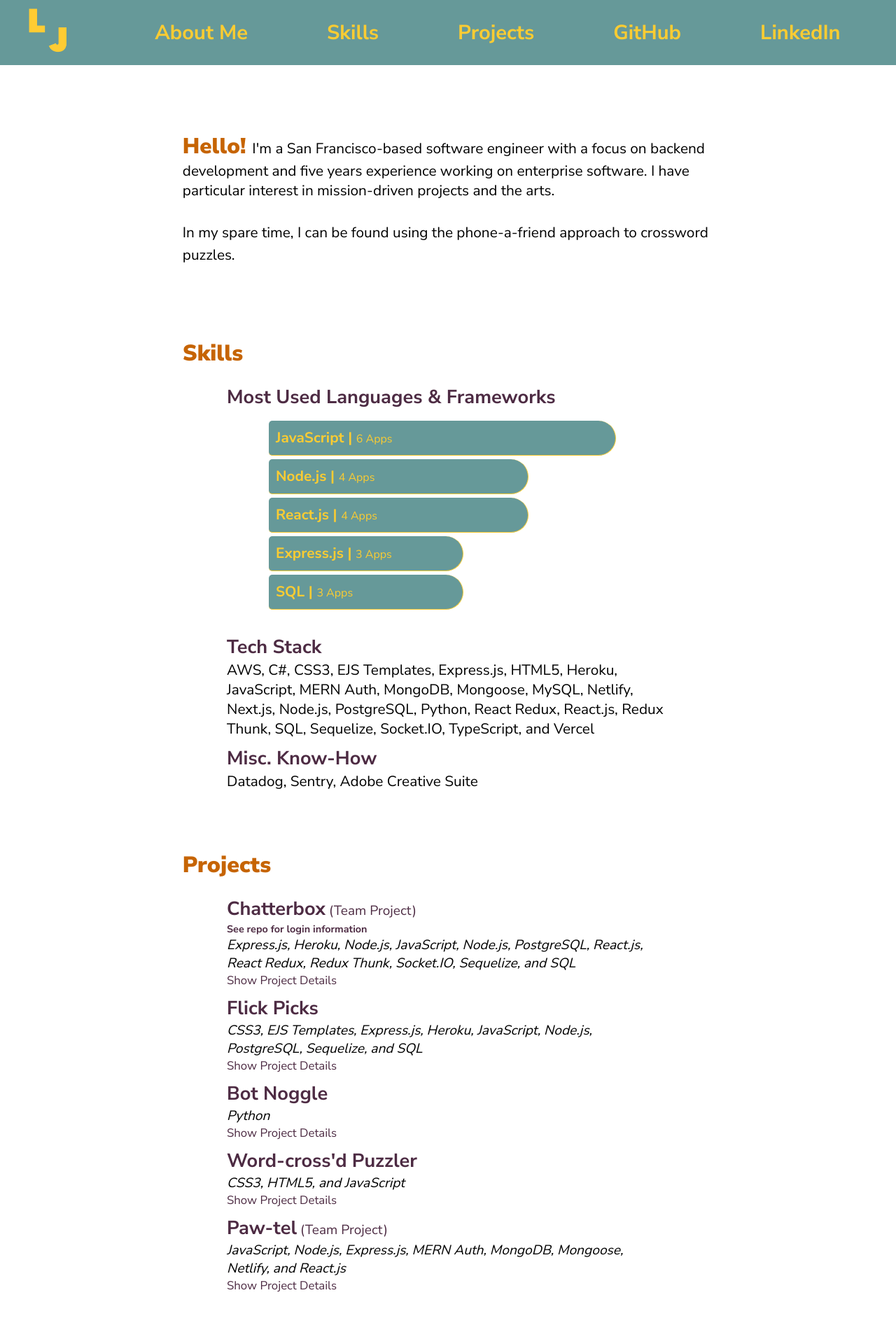
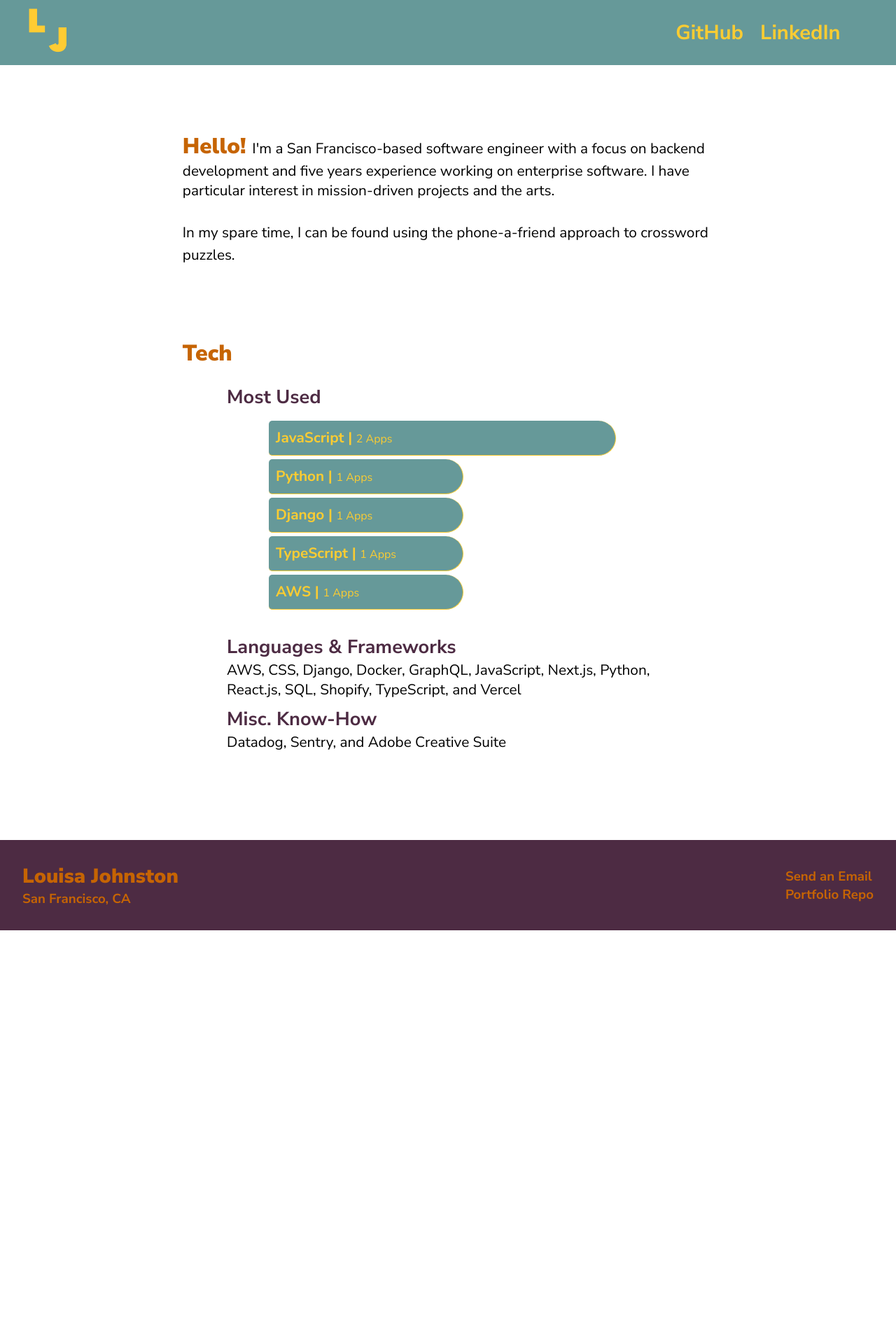
Before and after one commit to LouisaJohnston/Portfolio, a Next.js app: page / in a window 1280 px wide. Shown: the top 1920 px of the page at 70% size. After the commit the page ends 1329 px from the top, so only its background shows below. Built offline with nearby package versions, Linux system fonts and the light colour scheme.

Commit message:
Clean up copy and remove unneeded links

```diff
--- a/components/Footer.jsx
+++ b/components/Footer.jsx
@@ -14,14 +14,6 @@ export default function Footer() {
         </a>
 
         <a
-          href="/LouisaJohnston_Resume.pdf"
-          download
-          className="block"
-        >
-          Download Resume
-        </a>
-
-        <a
           href="https://github.com/LouisaJohnston/Portfolio"
           target="_blank"
           rel="noopener noreferrer"
--- a/components/Navbar.jsx
+++ b/components/Navbar.jsx
@@ -30,32 +30,7 @@ export default function Navbar() {
               />
             </a>
           </div>
-
-          <div>
-            <a href="#top" style={activeHash === "#top" ? activeStyle : {}}>
-              <p className="desktop-nav">About Me</p>
-            </a>
-          </div>
-
-          <div>
-            <a
-              href="#languages"
-              style={activeHash === "#languages" ? activeStyle : {}}
-            >
-              <p className="desktop-nav">Skills</p>
-            </a>
-          </div>
-
-          <div>
-            <a
-              href="#projects"
-              style={activeHash === "#projects" ? activeStyle : {}}
-            >
-              <p className="desktop-nav">Projects</p>
-            </a>
-          </div>
-
-          <div>
+          <div id="social-links">
             <a
               href="https://github.com/LouisaJohnston"
               className="desktop-nav non-hash"
@@ -64,8 +39,6 @@ export default function Navbar() {
             >
               GitHub
             </a>
-          </div>
-          <div>
             <a
               href="https://www.linkedin.com/in/louisa-j/"
               className="desktop-nav non-hash"
@@ -97,11 +70,6 @@ export default function Navbar() {
             </a>
           </li>
           <li>
-            <a href="#projects" onClick={closeMenu}>
-              Projects
-            </a>
-          </li>
-          <li>
             <a
               href="https://github.com/LouisaJohnston"
               onClick={closeMenu}
--- a/components/SingleImage.jsx
+++ b/components/SingleImage.jsx
@@ -9,7 +9,6 @@ export default function SingleImage ({ name, image }) {
                     layout="fill"
                     objectFit="contain"
                     label={name}
-                    placeholder="blur"
                 />
         </div>
     );
--- a/pages/index.js
+++ b/pages/index.js
@@ -68,7 +68,7 @@ export default function Index() {
         />
         <meta
           name="keywords"
-          content="HTML, CSS, JavaScript, React, Python, Full-Stack Developer"
+          content="Python, JavaScript, Django, SQL, GraphQL"
         />
         <meta name="author" content="Louisa Johnston" />
         <meta property="og:image" content="/LinkedInHead.png" />
@@ -99,43 +99,19 @@ export default function Index() {
           />
         </div>
 
-        <div className="skill-anchor" id="languages">
-          <h2>Skills</h2>
+        <div className="skill-anchor" id="tech">
+          <h2>Tech</h2>
           <div className="mobile-hide">
-            <h3 className="less-flush web-edge">
-              Most Used Languages & Frameworks
-            </h3>
+            <h3 className="less-flush web-edge">Most Used</h3>
             <Graph projects={projects} mostUsed={mostUsed} />
           </div>
           <div id="lang-specs">
-            <Tech head={"Tech Stack"} techProps={techProps} />
+            <Tech head={"Languages & Frameworks"} techProps={techProps} />
             <Tech
               head={"Misc. Know-How"}
-              body={"Datadog, Sentry, Adobe Creative Suite"}
+              body={"Datadog, Sentry, and Adobe Creative Suite"}
             />
           </div>
-        </div>
-        <div className="project-anchor" id="projects">
-          <h2>Projects</h2>
-          {projects.map((project, i) => {
-            return (
-              <div key={i.toString()}>
-                {project.display && (
-                  <Project
-                    key={i.toString()}
-                    i={i}
-                    name={project.name}
-                    group={project.group}
-                    tech={project.tech}
-                    details={project.details}
-                    github={project.github}
-                    deployed={project.deployed}
-                    images={project.images}
-                  />
-                )}
-              </div>
-            );
-          })}
         </div>
       </div>
     </div>
--- a/projects.json
+++ b/projects.json
@@ -1,105 +1,18 @@
 {
-  "projects" : [
+  "projects": [
     {
-      "name": "Chatterbox",
-      "group": true,
+      "name": "Grove Collaborative",
       "display": true,
-      "tech": "Express.js, Heroku, Node.js, JavaScript, Node.js, PostgreSQL, React.js, React Redux, Redux Thunk, Socket.IO, Sequelize, and SQL",
-      "details": [
-        "Contributed to a full-stack, real-time, event-based web messenger application built with Socket.IO",
-        "Created React.js components to render information pertaining to authorized user conversations and managed state using React.js Redux and Redux Thunk to optimize performance",
-        "Improved the efficiency of retrieving PostgreSQL data by minimizing requests to the server, in addition to closing security vulnerabilities related to user authentication and Socket.IO event emission"
-      ],
-      "github": ["https://github.com/LouisaJohnston/Chatterbox"],
-      "deployed": "https://chatterbox-messenger.herokuapp.com/",
-      "images": [
-        "/chat/login.png",
-        "/chat/fivemessages.png",
-        "/chat/allmessages.png",
-        "/chat/messageseen.png"]
-    },
-    {
-      "name": "Flick Picks",
-      "display": true,
-      "group": false,
-      "tech": "CSS3, EJS Templates, Express.js, Heroku, JavaScript, Node.js, PostgreSQL, Sequelize, and SQL",
-      "details": [
-        "Created a web app using node.js and Express.js that allowed users to create an account or login with encrypted cookie storage and password hashing",
-        "Applied EJS templates and Axios to render information from a third-party film API and allow users to save movies to user-specific lists",
-        "Saved user inputs (login information and movie comments/reviews) as database information fields through PostgreSQL, with full CRUD functionality"
-      ],
-      "github": ["https://github.com/LouisaJohnston/Flick_Picks"],
-      "deployed": "https://flickpicks-project2.herokuapp.com/",
-      "images": [
-        "/flick/Home.png",
-        "/flick/SearchResults.png",
-        "/flick/WatchlistAfter.png",
-        "/flick/WatchlistDetails.png"
-    ]},
-    {
-      "name": "Bot Noggle",
-      "display": true,
-      "group": false,
-      "tech": "Python",
-      "details": [
-        "Built a desktop app version of Boggle using Python and Pygame to render a 4x4 grid out of a two-dimensional array of randomized letters corresponding to the real Boggle dice",
-        "Allowed users to check whether a given word exists in adjacent grid tiles (up, down, diagonally, forwards, and backwards)",
-        "Inserted dictionary information into a trie data structure to check against user input while optimizing the project’s time complexity"
-      ],
-      "github": ["https://github.com/LouisaJohnston/botNoggle"],
-      "deployed": "https://www.youtube.com/watch?v=MCWT7-8a7iE&ab_channel=LouisaJohnston",
-      "images": ["/bot/gameplay.png"]
-    },
-    {
-      "name": "Word-cross'd Puzzler",
-      "display": true,
-      "group": false,
-      "tech": "CSS3, HTML5, and JavaScript",
-      "details": [
-        "Designed a grid-based 5x5 puzzle to run in-browser for desktop computers",
-        "Utilized CSS3 and HTML5 properties to approximate the experience of a pen-and-paper puzzle with front-end styling considerations implemented through Flexbox",
-        "Developed functionality to show time elapsed, toggle between vertical and horizontal input focus flow, check answers, puzzle reveal, and game restart through DOM event listeners"
-      ],
-      "github": ["https://github.com/LouisaJohnston/Word-crossd_Puzzler"],
-      "deployed": "https://louisajohnston.github.io/",
-      "images": [
-        "/puzzler/initial.png",
-        "/puzzler/check.png",
-        "/puzzler/instructions.png",
-        "/puzzler/winstate.png"]
-    },
-    {
-      "name": "Paw-tel",
-      "display": true,
-      "group": true,
-      "tech": "JavaScript, Node.js, Express.js, MERN Auth, MongoDB, Mongoose, Netlify, and React.js",
-      "details": [
-        "Collaborated on a full-stack MERN app using complex authorization routes allowing users to register as either a pet owner or a pet hotel owner",
-        "Employed React.js components to render information from a local API pertaining to user-specific pets or hotels, depending on the authorization route, with the ability to update and delete data fields",
-        "Stored user input through a server-side Mongoose database using MongoDB"
-      ],
-      "github": ["https://github.com/LouisaJohnston/Paw-tel", "https://github.com/LouisaJohnston/pawtel-client"],
-      "deployed": "https://pawtel-application.herokuapp.com/",
-        "images": [
-        "/pawtel/homepage.png",
-        "/pawtel/petpage.png",
-        "/pawtel/register.png"
-    ]},
-    {
-      "name": "Generate Good",
-      "display": false,
-      "group": false,
-      "tech": "AWS, C#, JavaScript, Next.js, MySQL, React.js, SQL, and TypeScript",
+      "tech": "Python, Django, JavaScript, TypeScript, AWS, SQL, GraphQL, Shopify, Docker",
       "details": [],
       "github": [],
-      "deployed": "",
+      "deployed": "https://www.grove.co",
       "images": []
     },
     {
       "name": "Portfolio",
-      "display": false,
-      "group": false,
-      "tech": "CSS3, JavaScript, Next.js, React.js, and Vercel",
+      "display": true,
+      "tech": "CSS, JavaScript, Next.js, React.js, and Vercel",
       "details": [],
       "github": [],
       "deployed": "",
--- a/styles/globals.css
+++ b/styles/globals.css
@@ -366,6 +366,12 @@ nav p {
   display: block;
 }
 
+#social-links {
+  display: flex;
+  gap: 1.5rem;
+  align-items: center;
+}
+
 .non-hash {
   font-size: 1.3em;
 }
```
Also changed, not shown: 1 other file (tests, documents, lock files or other folders).
